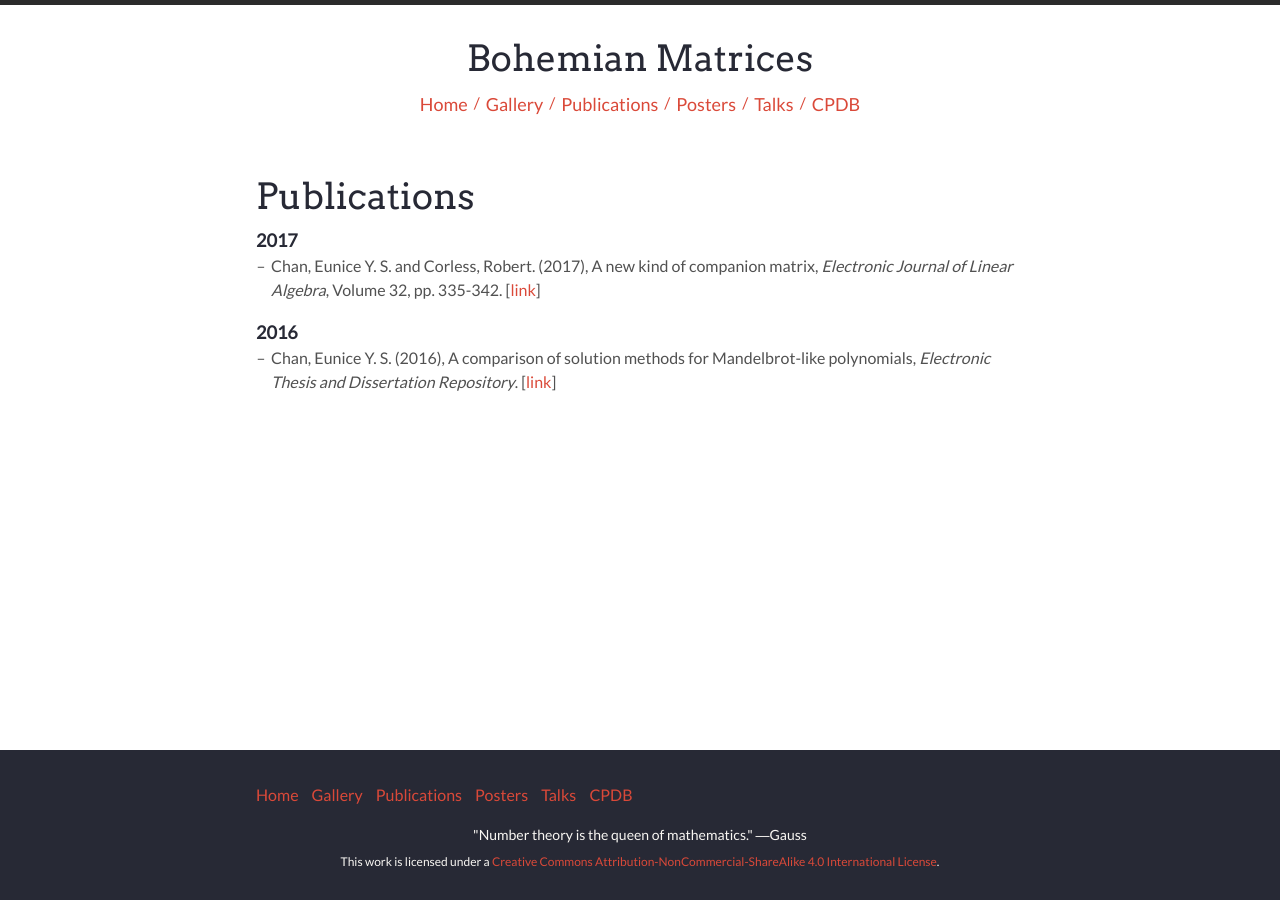
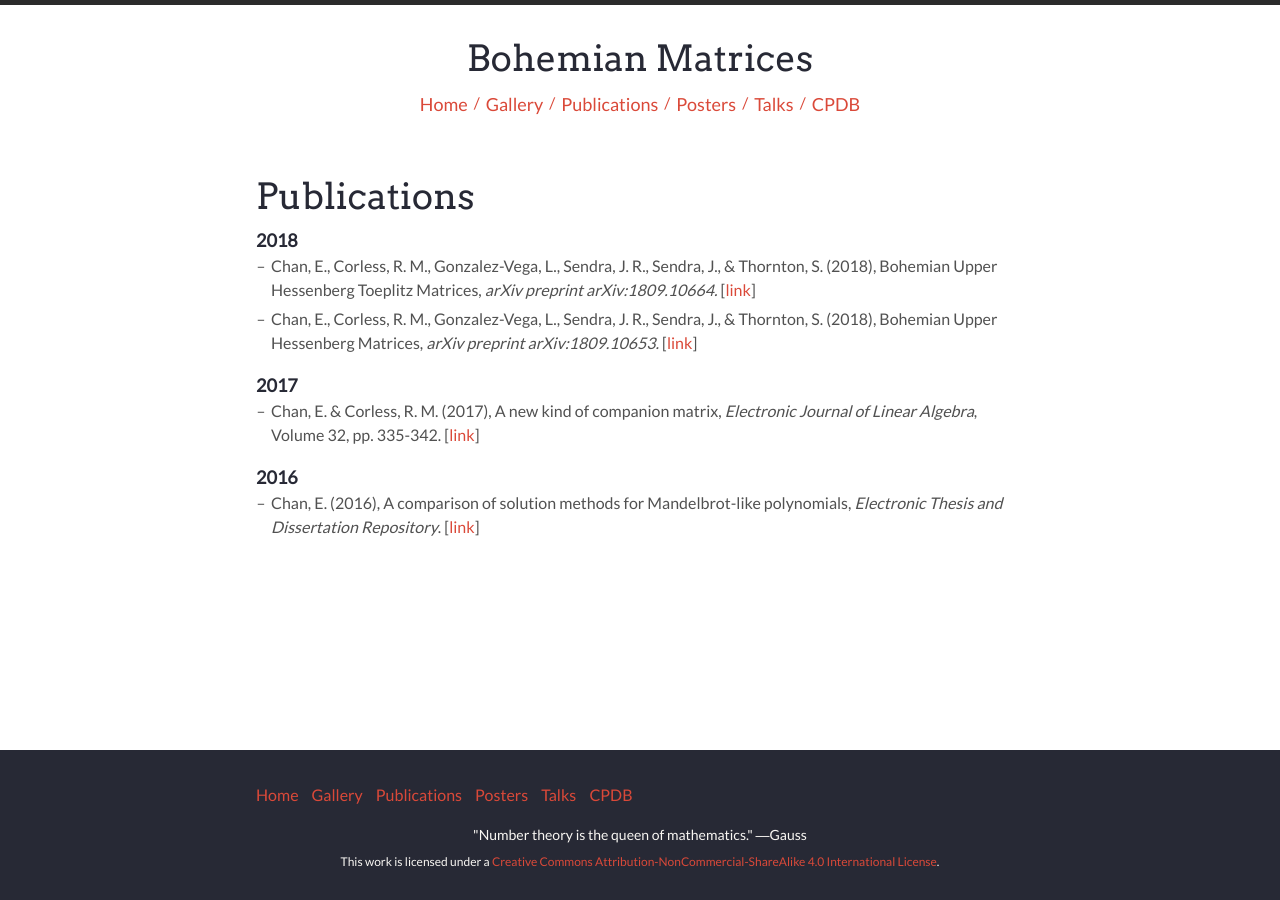
Before and after one commit to BohemianMatrices/BohemianMatrices, a Jekyll site: the page built from publications.md, in a window 1280 px wide. Built offline with Jekyll 4.4.1, drawn with Linux system fonts in a browser that asks for light colours; nearby versions of some CDN libraries.

Commit message:
Added UH and UHT papers to 2018 publications

```diff
--- a/publications.md
+++ b/publications.md
@@ -4,8 +4,12 @@ title: Publications
 permalink: /publications/
 ---
 
+#### 2018
+- Chan, E., Corless, R. M., Gonzalez-Vega, L., Sendra, J. R., Sendra, J., & Thornton, S. (2018), Bohemian Upper Hessenberg Toeplitz Matrices, <i>arXiv preprint arXiv:1809.10664.</i> [<a href="https://arxiv.org/abs/1809.10664" target="_blank">link</a>]
+- Chan, E., Corless, R. M., Gonzalez-Vega, L., Sendra, J. R., Sendra, J., & Thornton, S. (2018), Bohemian Upper Hessenberg Matrices, <i>arXiv preprint arXiv:1809.10653.</i> [<a href="https://arxiv.org/abs/1809.10653" target="_blank">link</a>]
+
 #### 2017
-- Chan, Eunice Y. S. and Corless, Robert. (2017), A new kind of companion matrix, <i>Electronic Journal of Linear Algebra</i>, Volume 32, pp. 335-342. [<a href="http://repository.uwyo.edu/ela/vol32/iss/25/" target="_blank">link</a>]
+- Chan, E. & Corless, R. M. (2017), A new kind of companion matrix, <i>Electronic Journal of Linear Algebra</i>, Volume 32, pp. 335-342. [<a href="http://repository.uwyo.edu/ela/vol32/iss/25/" target="_blank">link</a>]
 
 #### 2016
-- Chan, Eunice Y. S. (2016), A comparison of solution methods for Mandelbrot-like polynomials, <i>Electronic Thesis and Dissertation Repository</i>. [<a href="http://ir.lib.uwo.ca/etd/4028/" target="_blank">link</a>]
+- Chan, E. (2016), A comparison of solution methods for Mandelbrot-like polynomials, <i>Electronic Thesis and Dissertation Repository</i>. [<a href="http://ir.lib.uwo.ca/etd/4028/" target="_blank">link</a>]
```
